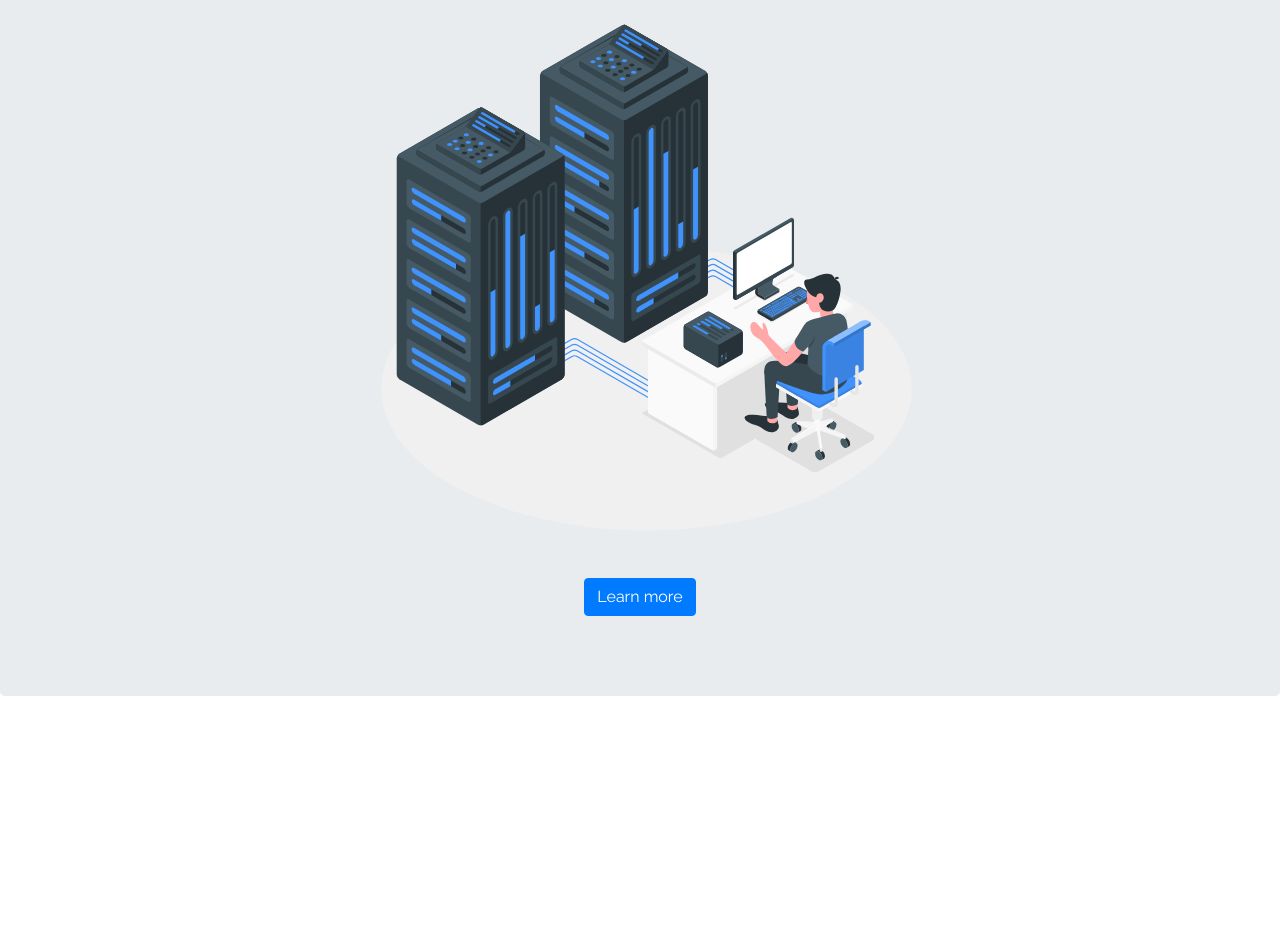
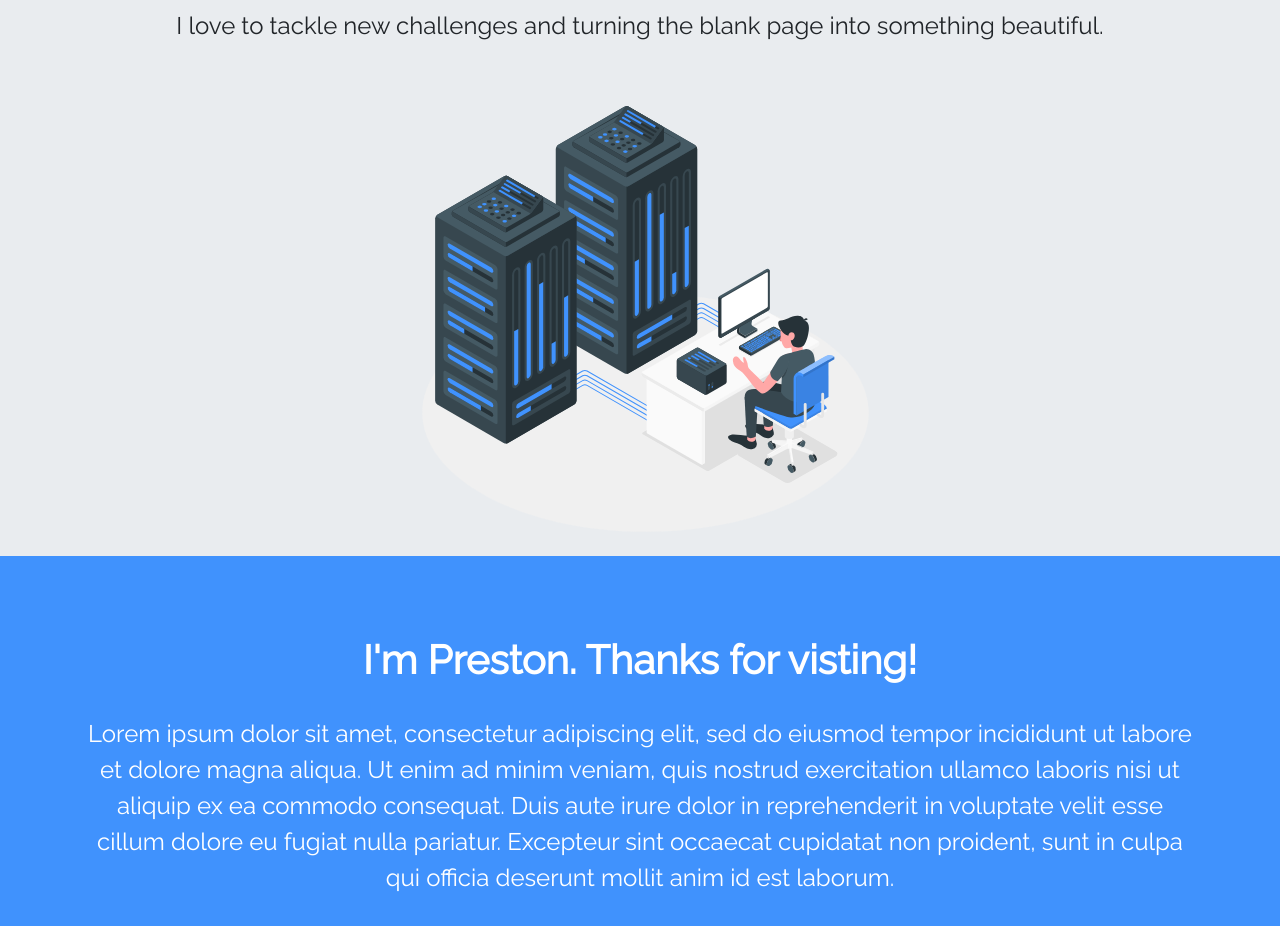
Before and after one commit to prestondoris/preston-doris, a React (Create React App) app: page / in a window 1280 px wide. Shown: the part 218-1144 px from the top of the page. Before the commit the page ends 914 px from the top, so only its background shows below. Built offline with nearby package versions, Linux system fonts and the light colour scheme.

Commit message:
Added about me section below Jumbotron

```diff
--- a/src/App.css
+++ b/src/App.css
@@ -1,38 +1,3 @@
 .App {
   text-align: center;
 }
-
-.App-logo {
-  height: 40vmin;
-  pointer-events: none;
-}
-
-@media (prefers-reduced-motion: no-preference) {
-  .App-logo {
-    animation: App-logo-spin infinite 20s linear;
-  }
-}
-
-.App-header {
-  background-color: #282c34;
-  min-height: 100vh;
-  display: flex;
-  flex-direction: column;
-  align-items: center;
-  justify-content: center;
-  font-size: calc(10px + 2vmin);
-  color: white;
-}
-
-.App-link {
-  color: #61dafb;
-}
-
-@keyframes App-logo-spin {
-  from {
-    transform: rotate(0deg);
-  }
-  to {
-    transform: rotate(360deg);
-  }
-}
--- a/src/AppBody.js
+++ b/src/AppBody.js
@@ -1,19 +1,27 @@
 import React from 'react'
-import { Jumbotron, Button} from 'react-bootstrap'
+import { Jumbotron, Container} from 'react-bootstrap'
 import server from './Server-amico.svg'
 
 function AppBody() {
   return (
-    <div style={{ backgroundColor: '#F0F2F5', width: '100%', height: '100vh'}}>
-      <Jumbotron>
-        <h1>Hello, world!</h1>
-        <div>
-          <img style={{width: '50%', margin: '0 auto'}} src={server} alt='person sitting at desk in front of server illustration'></img>
-        </div>
-        <p>
-          <Button variant="primary">Learn more</Button>
-        </p>
+    <div style={{ width: '100%', height: '100vh'}}>
+      <Jumbotron fluid style={{ margin: 0}}>
+        <h1 style={{fontSize: '4.5em'}}>Full Stack Software Engineer</h1>
+        <p style={{ fontSize: '1.5em' }}>I love to tackle new challenges and turning the blank page into something beautiful.</p>
+        <img style={{ width: '40%', margin: '0 auto' }} src={server} alt='person sitting at desk in front of server illustration'></img>
       </Jumbotron>
+      <div style={{ width: '100%', height: '30rem', backgroundColor: '#4092FD', margin: '-5em 0 0 0 '}}>
+        <Container style={{ color: 'white' }}>
+          <h1 style={{fontWeight: 'bold', padding: '2em 0 0 0'}}>I'm Preston. Thanks for visting!</h1>
+          <p style={{fontSize: '1.5em', padding: '1em 0 0 0'}}>
+            Lorem ipsum dolor sit amet, consectetur adipiscing elit, sed do eiusmod tempor incididunt ut
+            labore et dolore magna aliqua. Ut enim ad minim veniam, quis nostrud exercitation ullamco laboris
+            nisi ut aliquip ex ea commodo consequat. Duis aute irure dolor in reprehenderit in voluptate velit
+            esse cillum dolore eu fugiat nulla pariatur. Excepteur sint occaecat cupidatat non proident, sunt
+            in culpa qui officia deserunt mollit anim id est laborum.
+          </p>
+        </Container>
+      </div>
     </div>
   )
 }
```
